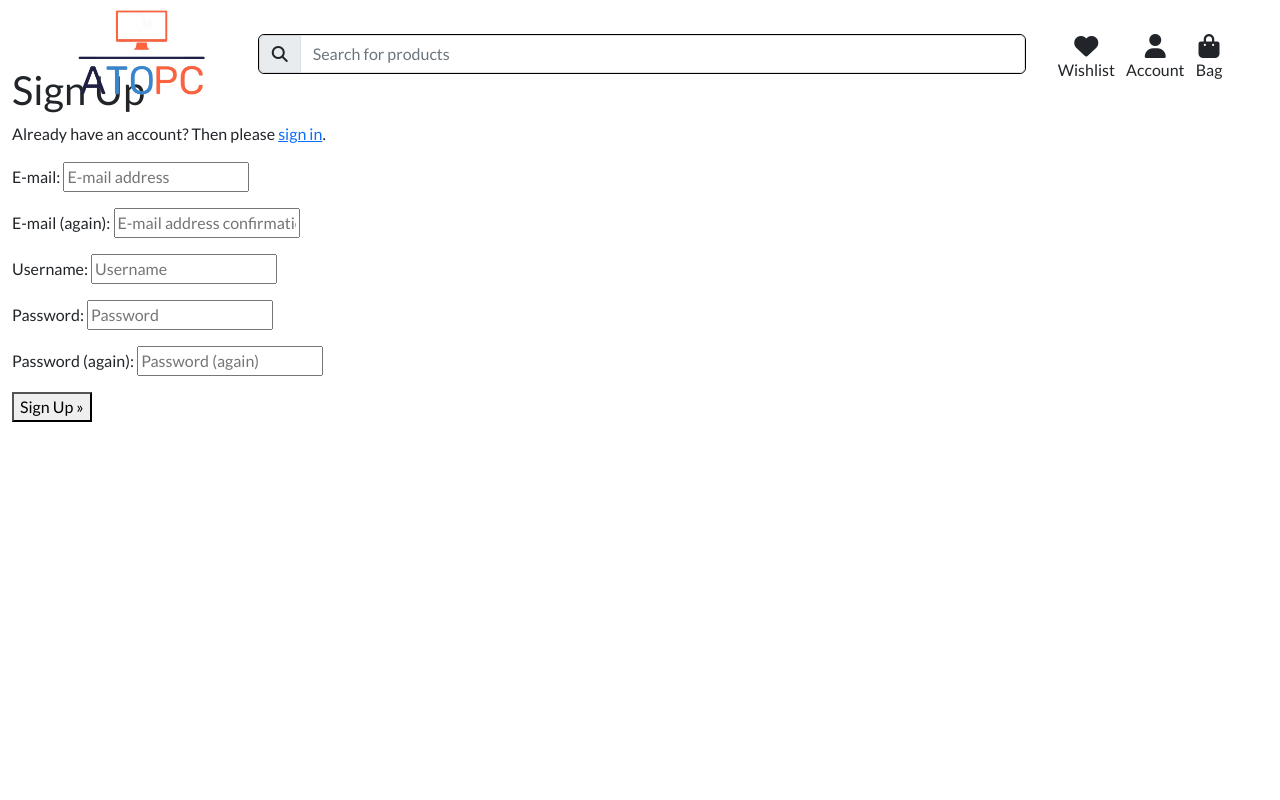
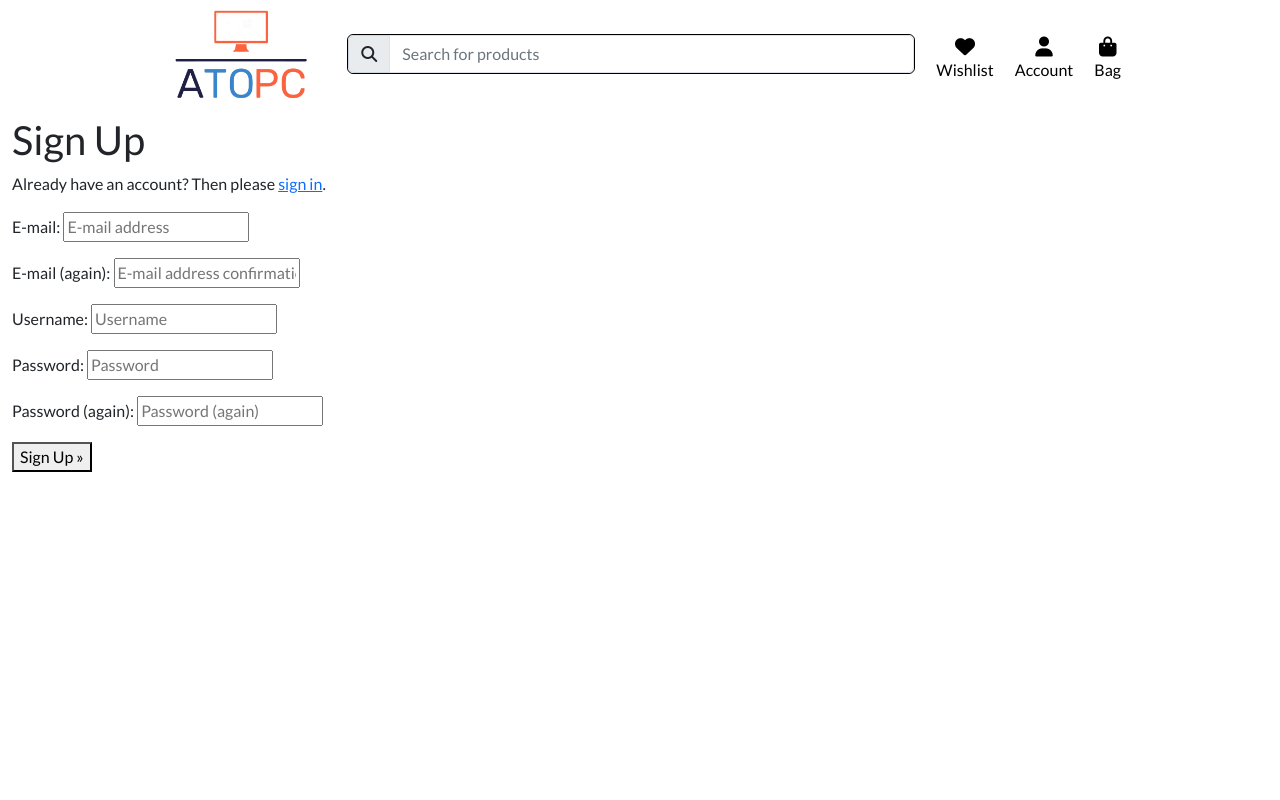
Before and after one commit to JackDay94/Project5-atopc, a Django app: page /accounts/signup/ in a window 1280 px wide. Run offline with Django 3.2, Linux system fonts and the light colour scheme; some libraries are stand-ins or nearby versions; some web fonts are replaced.

Commit message:
fix: Clean top nav header in base.html to reduce overflow at smaller screen sizes

```diff
--- a/static/css/base.css
+++ b/static/css/base.css
@@ -1,7 +1,7 @@
 body {
     font-family: 'Lato', sans-serif !important;
     background-color: #fff !important;
-    padding-top: 50px;
+    padding-top: 100px;
     min-height: 100vh;
 }
 
@@ -14,18 +14,15 @@ body {
     max-height: 100px;
 }
 
-.logo {
-    max-width: 200px;
-}
 
 .logo-img {
-    max-height: 100%;
+    max-height: 100px;
 }
 
 .search {
     padding-top: 30px;
-    width: 70vw;
-    max-width: 800px;
+    width: 50vw;
+    max-width: 600px;
     min-width: 300px;
 }
 
@@ -37,3 +34,12 @@ body {
 .icons {
     padding-top: 30px;
 }
+
+.icons li {
+    padding: 0 5px;
+}
+
+.icons a {
+    text-decoration: none;
+    color: #000;
+}
--- a/templates/base.html
+++ b/templates/base.html
@@ -48,27 +48,43 @@
 
 <body>
     <header class="container-fluid fixed-top">
-        <div class="d-flex justify-content-center top-header pt-1">
-                <div class="logo px-3">
+        <div class="row pt-1 top-header">
+            <div class="d-flex justify-content-center col-12">
+                <div class="logo">
                     <a href="{% url 'home' %}">
-                        <img src="../media/logo-removebg.png" class="logo-img" alt="A to PC" aria-label="Go to home page">
+                        <img src="../media/logo-removebg.png" class="logo-img mx-0" alt="A to PC"
+                            aria-label="Go to home page">
                     </a>
                 </div>
                 <div class="search px-3">
                     <form method="GET" action="">
                         <div class="input-group border-black">
                             <span class="input-group-text"><i class="fas fa-search"></i></span>
-                            <input class="form-control border" type="search" name="q" id="" placeholder="Search for products">
+                            <input class="form-control border" type="search" name="q" id=""
+                                placeholder="Search for products">
                         </div>
                     </form>
                 </div>
-                <div class="icons px-3">
+                <div class="icons">
                     <ul class="list-inline text-center">
-                        <li class="list-inline-item"><i class="fa-solid fa-heart fa-xl"></i><p>Wishlist</p></li>
-                        <li class="list-inline-item"><i class="fas fa-user fa-xl"></i><p>Account</p></li>
-                        <li class="list-inline-item"><i class="fas fa-shopping-bag fa-xl"></i><p>Bag</p></li>
+                        <li class="list-inline-item">
+                            <a href="#"><i class="fa-solid fa-heart fa-lg"></i>
+                                <p>Wishlist</p>
+                            </a>
+                        </li>
+                        <li class="list-inline-item">
+                            <a href="#"><i class="fas fa-user fa-lg"></i>
+                                <p>Account</p>
+                            </a>
+                        </li>
+                        <li class="list-inline-item">
+                            <a href="#"><i class="fas fa-shopping-bag fa-lg"></i>
+                                <p>Bag</p>
+                            </a>
+                        </li>
                     </ul>
                 </div>
+            </div>
         </div>
     </header>
 
```
